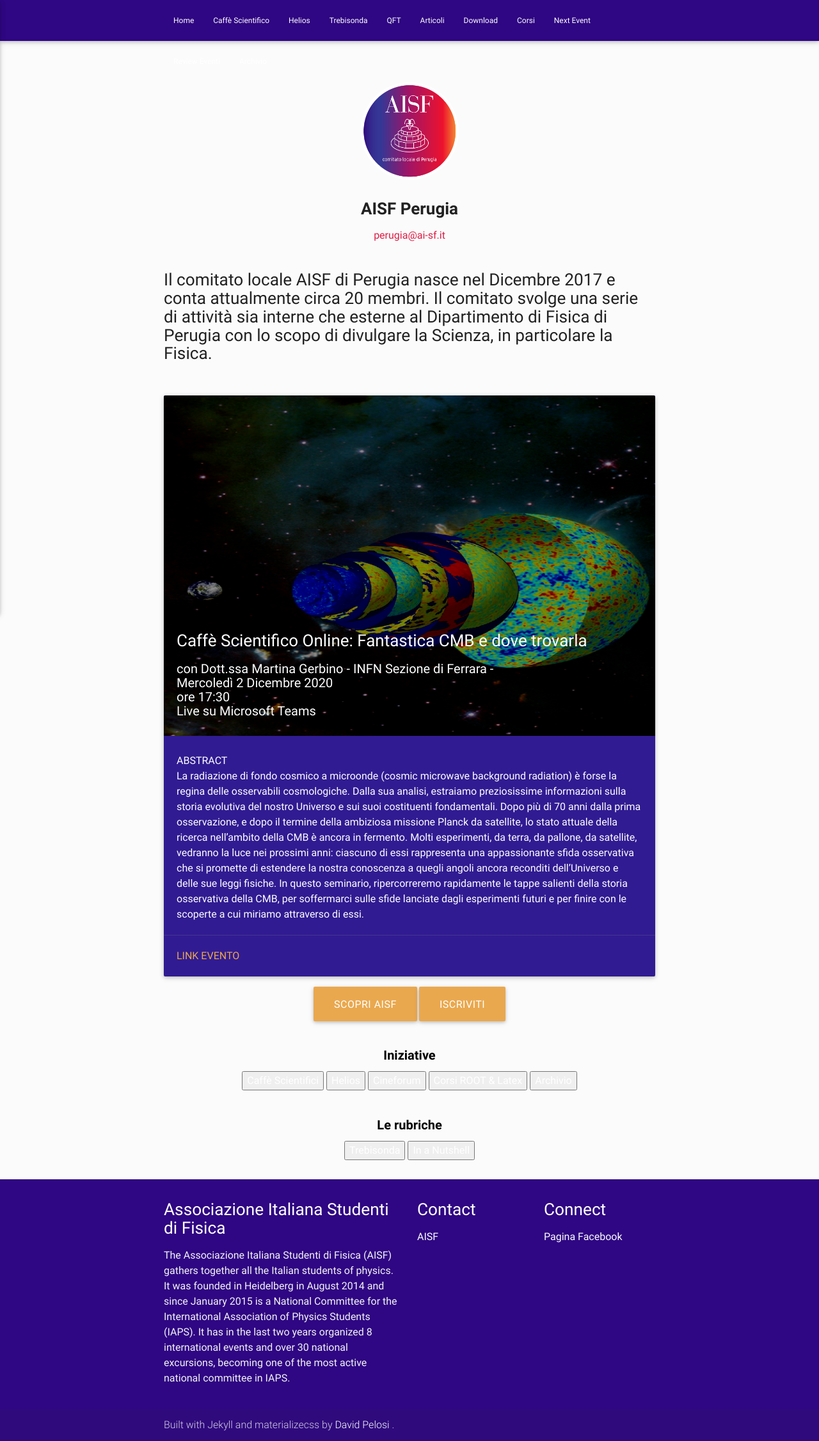
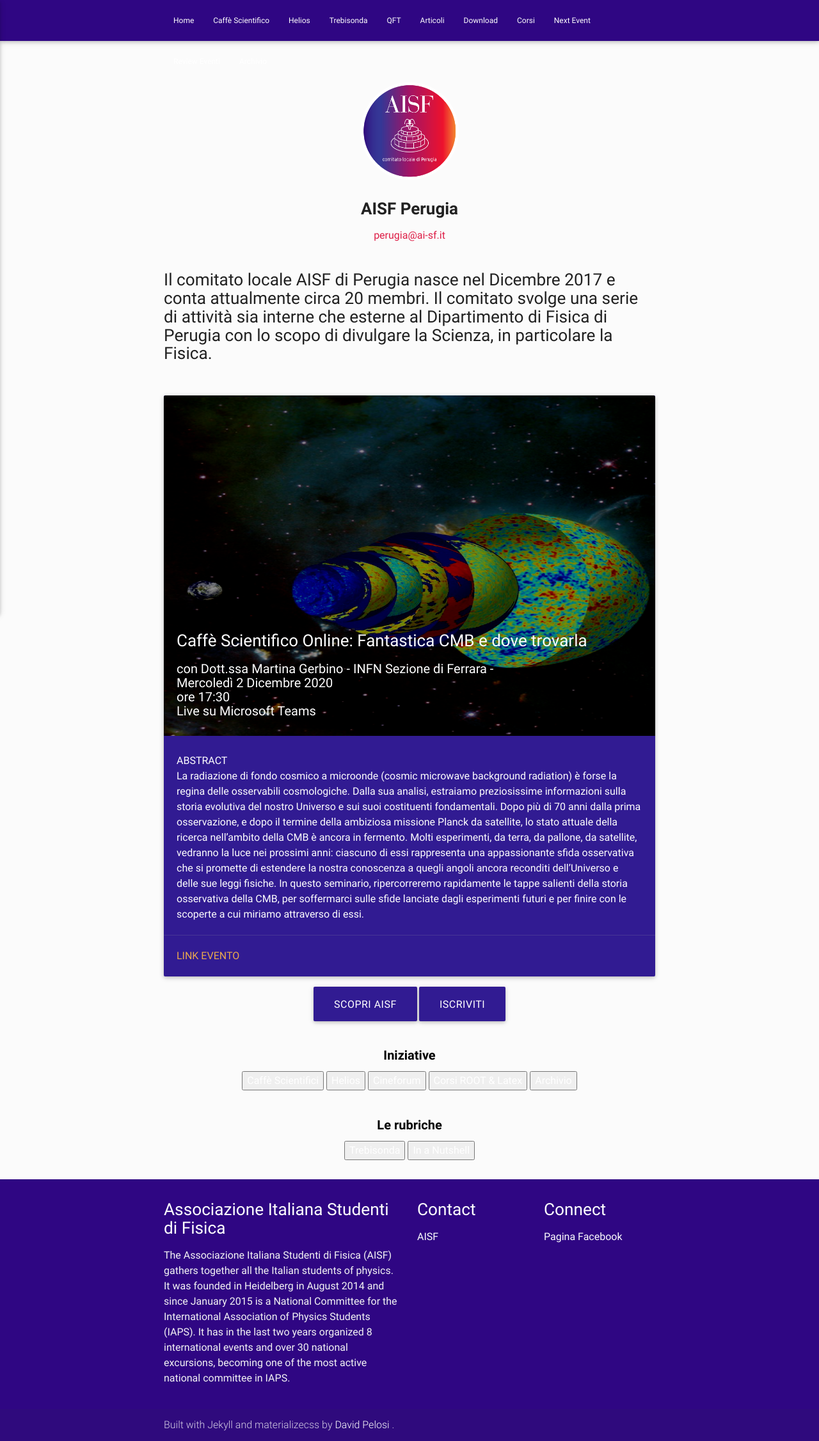
Before and after one commit to ai-sf/aisf_perugia, a Jekyll site: the page built from index.html, in a window 1280 px wide. Shown: the whole page at 64% size. Built offline with Jekyll 4.4.1, drawn with Linux system fonts in a browser that asks for light colours; nearby versions of some CDN libraries.

Commit message:
Update index.html

```diff
--- a/index.html
+++ b/index.html
@@ -48,8 +48,8 @@
 
 
 <center>
-<a class="waves-effect waves-light btn-large" href="/perugia/AISF_Pres2020_21.pdf">SCOPRI AISF</a>
-<a class="waves-effect waves-light btn-large" href="http://ai-sf.it/iscrizione/">ISCRIVITI</a>
+<a class="waves-effect waves-light btn-large deep-purple darken-4" href="/perugia/AISF_Pres2020_21.pdf">SCOPRI AISF</a>
+<a class="waves-effect waves-light btn-large deep-purple darken-4" href="http://ai-sf.it/iscrizione/">ISCRIVITI</a>
 <!--<button class="button button3"> <a style="color:white" href="/perugia/AISF_Pres2020_21.pdf"> SCOPRI AISF</button>
 <button class="button button3"> <a style="color:white" href="http://ai-sf.it/iscrizione/"> ISCRIVITI  </button> -->
 </center>
```
